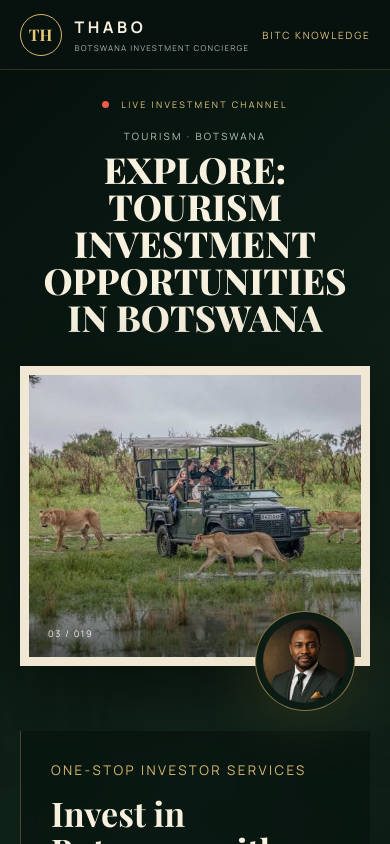
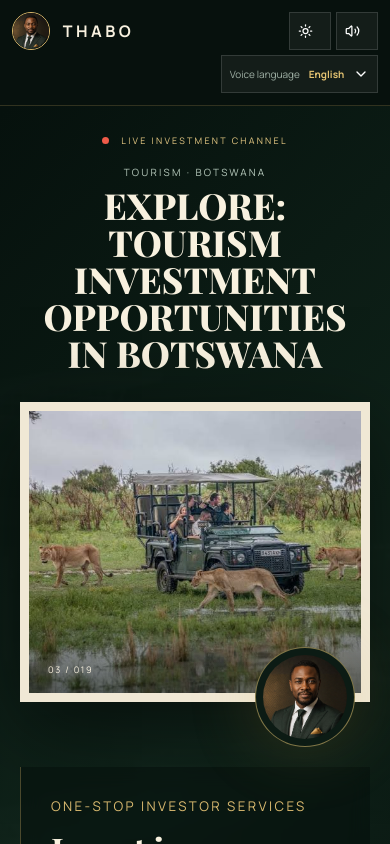
Before and after one commit to muhammadbilalautomation/thabo-portal-v2, a React (Vite) app: page / in a window 390 px wide. Shown: the top 844 px of the page. Built offline with nearby package versions, Linux system fonts and the light colour scheme.

Commit message:
Move portal controls to header and prepare n8n test webhook

```diff
--- a/src/App.tsx
+++ b/src/App.tsx
@@ -66,7 +66,9 @@ export default function App() {
     [voice, setVoice] = useState(true),
     [language, setLanguage] = useState("English"),
     [languageOpen, setLanguageOpen] = useState(false),
-    [theme, setTheme] = useState<"dark" | "light">("dark");
+    [theme, setTheme] = useState<"dark" | "light">("dark"),
+    [message, setMessage] = useState(""),
+    [webhookStatus, setWebhookStatus] = useState("");
   const active = slides[index];
   useEffect(() => {
     if (chat) return;
@@ -90,19 +92,83 @@ export default function App() {
     speechSynthesis.cancel();
     setChat(true);
   };
+  const sendToWebhook = async (event: React.FormEvent) => {
+    event.preventDefault();
+    if (!message.trim()) return;
+    const url = import.meta.env.VITE_N8N_TEST_WEBHOOK_URL;
+    if (!url) {
+      setWebhookStatus("Test webhook URL is not configured yet.");
+      return;
+    }
+    setWebhookStatus("Sending to Thabo workflow…");
+    try {
+      const response = await fetch(url, {
+        method: "POST",
+        headers: { "Content-Type": "application/json" },
+        body: JSON.stringify({
+          message: message.trim(),
+          language,
+          source: "thabo-portal",
+        }),
+      });
+      if (!response.ok) throw new Error(`Webhook returned ${response.status}`);
+      const data = await response.json().catch(() => null);
+      setWebhookStatus(
+        data?.output ?? data?.response ?? data?.message ?? "Workflow received your request.",
+      );
+      setMessage("");
+    } catch {
+      setWebhookStatus("The test workflow did not respond. Make sure n8n is listening for a test event.");
+    }
+  };
   return (
     <main className={`portal ${theme}`}>
       <header>
         <div className="brand">
-          <span className="brand-mark">TH</span>
+          <span className="brand-mark">
+            <img src="/assets/thabo-businessman.jpeg" alt="Thabo" />
+          </span>
           <div>
             <b>THABO</b>
             <small>BOTSWANA INVESTMENT CONCIERGE</small>
           </div>
         </div>
-        <a href="https://www.bitc.co.bw/" target="_blank">
-          BITC KNOWLEDGE
-        </a>
+        <div className="header-actions">
+          <div className="controls">
+            <button
+              className="theme-toggle"
+              onClick={() => setTheme((t) => (t === "dark" ? "light" : "dark"))}
+              aria-label={`Switch to ${theme === "dark" ? "light" : "dark"} mode`}
+            >
+              {theme === "dark" ? <Sun /> : <Moon />}
+              {theme === "dark" ? "Light mode" : "Dark mode"}
+            </button>
+            <button className="sound" onClick={() => setVoice((v) => !v)}>
+              {voice ? <Volume2 /> : <VolumeX />}
+              {voice ? "Voice-over on" : "Voice-over off"}
+            </button>
+            <div className="language">
+              <button onClick={() => setLanguageOpen((v) => !v)}>
+                <span>Voice language</span>
+                <b>{language}</b>
+                <ChevronDown />
+              </button>
+              {languageOpen && (
+                <div className="language-menu">
+                  <p>International languages</p>
+                  {languages.filter((l) => l[2] === "international").map((l) => (
+                    <button key={l[0]} onClick={() => { setLanguage(l[0]); setLanguageOpen(false); }} className={language === l[0] ? "chosen" : ""}>{l[0]}</button>
+                  ))}
+                  <p>Native languages</p>
+                  {languages.filter((l) => l[2] === "native").map((l) => (
+                    <button key={l[0]} onClick={() => { setLanguage(l[0]); setLanguageOpen(false); }} className={language === l[0] ? "chosen" : ""}>{l[0]}</button>
+                  ))}
+                </div>
+              )}
+            </div>
+          </div>
+          <a href="https://www.bitc.co.bw/" target="_blank">BITC KNOWLEDGE</a>
+        </div>
       </header>
       <section className="experience">
         <div className="bitc-backdrop" />
@@ -162,61 +228,6 @@ export default function App() {
               />
             ))}
           </nav>
-          <div className="controls">
-            <button
-              className="theme-toggle"
-              onClick={() => setTheme((t) => (t === "dark" ? "light" : "dark"))}
-              aria-label={`Switch to ${theme === "dark" ? "light" : "dark"} mode`}
-            >
-              {theme === "dark" ? <Sun /> : <Moon />}
-              {theme === "dark" ? "Light mode" : "Dark mode"}
-            </button>
-            <button className="sound" onClick={() => setVoice((v) => !v)}>
-              {voice ? <Volume2 /> : <VolumeX />}
-              {voice ? "Voice-over on" : "Voice-over off"}
-            </button>
-            <div className="language">
-              <button onClick={() => setLanguageOpen((v) => !v)}>
-                <span>Voice language</span>
-                <b>{language}</b>
-                <ChevronDown />
-              </button>
-              {languageOpen && (
-                <div className="language-menu">
-                  <p>International languages</p>
-                  {languages
-                    .filter((l) => l[2] === "international")
-                    .map((l) => (
-                      <button
-                        key={l[0]}
-                        onClick={() => {
-                          setLanguage(l[0]);
-                          setLanguageOpen(false);
-                        }}
-                        className={language === l[0] ? "chosen" : ""}
-                      >
-                        {l[0]}
-                      </button>
-                    ))}
-                  <p>Native languages</p>
-                  {languages
-                    .filter((l) => l[2] === "native")
-                    .map((l) => (
-                      <button
-                        key={l[0]}
-                        onClick={() => {
-                          setLanguage(l[0]);
-                          setLanguageOpen(false);
-                        }}
-                        className={language === l[0] ? "chosen" : ""}
-                      >
-                        {l[0]}
-                      </button>
-                    ))}
-                </div>
-              )}
-            </div>
-          </div>
         </div>
         <p className="language-prompt">
           Click Chat to talk to Thabo and specify your preferred language for
@@ -239,12 +250,13 @@ export default function App() {
               <span>THABO</span>
               <p>How may I support your investment journey today?</p>
             </div>
-            <form onSubmit={(e) => e.preventDefault()}>
-              <input placeholder="Type your question or preferred language…" />
+            <form onSubmit={sendToWebhook}>
+              <input value={message} onChange={(e) => setMessage(e.target.value)} placeholder="Type your question or preferred language…" />
               <button>
                 <Mic /> Speak
               </button>
             </form>
+            {webhookStatus && <p className="webhook-status">{webhookStatus}</p>}
             <small>
               Knowledge answers and external actions are processed separately.
               Sensitive actions require approval.
--- a/src/styles.css
+++ b/src/styles.css
@@ -19,7 +19,7 @@ a {
   background: #07110d;
 }
 header {
-  height: 82px;
+  min-height: 82px;
   display: flex;
   align-items: center;
   justify-content: space-between;
@@ -48,6 +48,13 @@ header a {
   border-radius: 50%;
   font: 700 16px "Playfair Display";
   color: #e8c978;
+  overflow: hidden;
+  background: #10231a;
+}
+.brand-mark img {
+  width: 100%;
+  height: 100%;
+  object-fit: cover;
 }
 .brand b {
   display: block;
@@ -59,6 +66,21 @@ header a {
   letter-spacing: 0.16em;
   color: #aab9ae;
   margin-top: 4px;
+}
+.header-actions {
+  display: flex;
+  align-items: center;
+  gap: 18px;
+}
+.header-actions .controls {
+  display: flex;
+  gap: 8px;
+}
+.header-actions .sound,
+.header-actions .theme-toggle,
+.header-actions .language > button {
+  min-height: 38px;
+  padding: 8px 11px;
 }
 .experience {
   position: relative;
@@ -233,7 +255,7 @@ header a {
   margin: 25px auto 0;
   display: flex;
   align-items: center;
-  justify-content: space-between;
+  justify-content: center;
 }
 .control-bar nav {
   display: flex;
@@ -290,7 +312,7 @@ header a {
 .language-menu {
   position: absolute;
   right: 0;
-  bottom: 50px;
+  top: 46px;
   width: 330px;
   padding: 15px;
   background: #f4eedf;
@@ -389,6 +411,13 @@ header a {
   margin-top: 15px;
   color: #687169;
 }
+.webhook-status {
+  margin: 12px 0 0;
+  padding: 11px 13px;
+  background: #e9e2d2;
+  color: #46564d;
+  font-size: 11px;
+}
 .portal.light {
   background: #eee7d8;
   color: #17261e;
@@ -442,6 +471,19 @@ header a {
   color: #53675b;
 }
 @media (max-width: 950px) {
+  header {
+    padding: 12px 3vw;
+  }
+  .header-actions {
+    gap: 8px;
+  }
+  .header-actions .controls {
+    flex-wrap: wrap;
+    justify-content: flex-end;
+  }
+  .header-actions > a {
+    display: none;
+  }
   .showcase {
     grid-template-columns: 1fr 160px;
   }
@@ -455,7 +497,34 @@ header a {
 }
 @media (max-width: 680px) {
   header {
-    height: 70px;
+    min-height: 70px;
+    align-items: flex-start;
+    gap: 10px;
+  }
+  .brand small {
+    display: none;
+  }
+  .brand-mark {
+    width: 38px;
+    height: 38px;
+  }
+  .header-actions .controls {
+    gap: 5px;
+  }
+  .header-actions .sound,
+  .header-actions .theme-toggle,
+  .header-actions .language > button {
+    min-height: 34px;
+    padding: 6px 8px;
+  }
+  .header-actions .sound,
+  .header-actions .theme-toggle {
+    font-size: 0;
+  }
+  .header-actions .sound svg,
+  .header-actions .theme-toggle svg {
+    width: 15px;
+    margin: 0;
   }
   .experience {
     padding: 28px 20px;
@@ -489,11 +558,9 @@ header a {
     align-items: flex-start;
     gap: 18px;
   }
-  .controls {
-    flex-direction: column;
-  }
   .language-menu {
     right: -10px;
+    top: 42px;
     width: 300px;
     grid-template-columns: repeat(2, 1fr);
   }
```
Also changed, not shown: src/vite-env.d.ts (added, +9 -0 lines), 1 other file (tests, documents, lock files or other folders).
